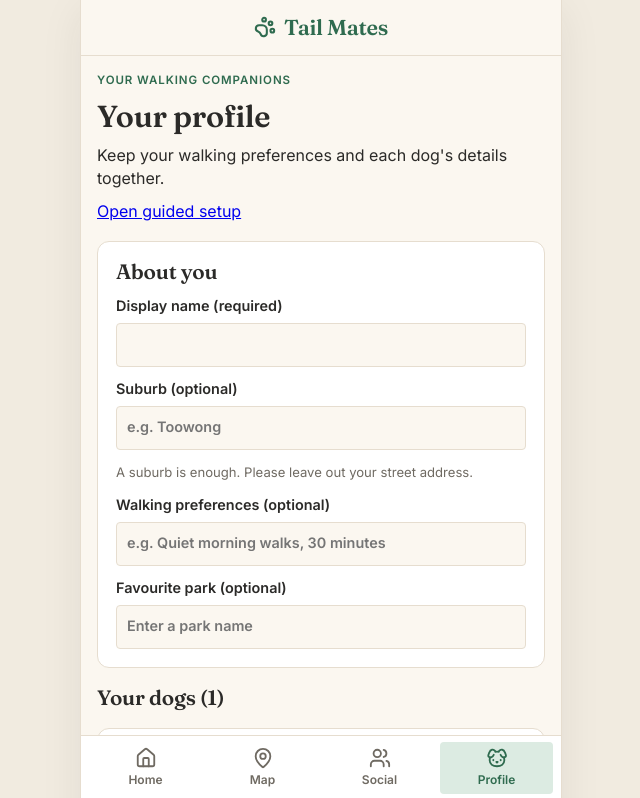
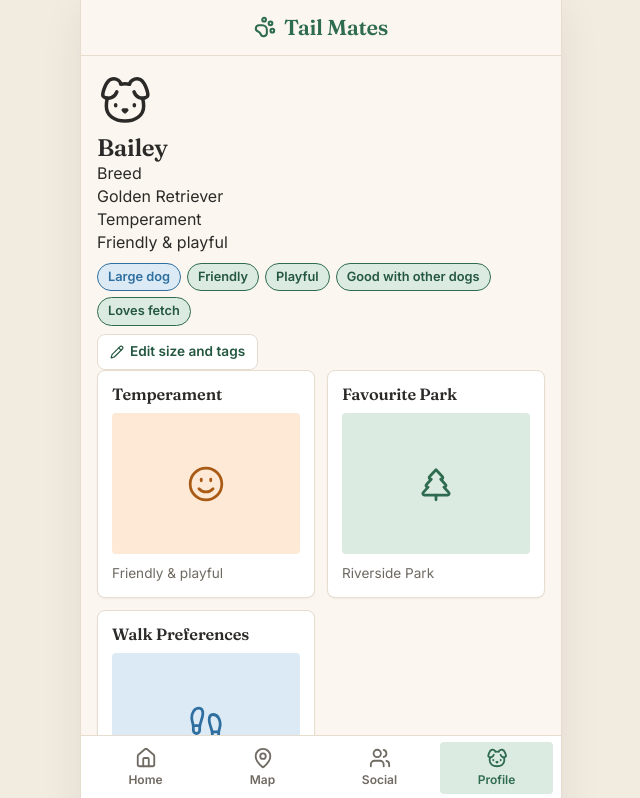
Before and after one commit to jetchommanivong/beans-pesto, a React (Vite) app: page /#/profile in a window 1280 px wide. Shown: the top 798 px of the page, without its empty margins (319-959 px from the left). Built offline with nearby package versions, Linux system fonts and the light colour scheme.

Commit message:
Edit tags on Profile; show privacy status on Home

```diff
--- a/src/pages/HomePage.jsx
+++ b/src/pages/HomePage.jsx
@@ -1,11 +1,12 @@
 import { Link } from 'react-router'
 import { ChevronRight, Droplet, Footprints, MapPin, PawPrint } from 'lucide-react'
 import Avatar from '../components/Avatar.jsx'
+import HomePrivacyStatus from '../components/HomePrivacyStatus.jsx'
 import useNearbyPlaces from '../hooks/useNearbyPlaces.js'
+import usePrivacySettings from '../hooks/usePrivacySettings.js'
 import useUserLocation from '../hooks/useUserLocation.js'
 import { formatDistance } from '../data/brisbaneOpenData.js'
-import useProfile from '../hooks/useProfile.js'
-import { nearbyDogs } from '../data/mockData.js'
+import { dogProfile, nearbyDogs } from '../data/mockData.js'
 import './HomePage.css'
 
 const SEARCH_RADIUS_KM = 3
@@ -13,8 +14,8 @@ const SEARCH_RADIUS_KM = 3
 // Home answers "what should I do right now?". Getting to the Map, Social and
 // Profile screens is the bottom navigation's job, so nothing here repeats it.
 export default function HomePage() {
-  const { saved } = useProfile()
   const { location, isPrecise, status, requestLocation } = useUserLocation()
+  const { settings } = usePrivacySettings()
   const { places, status: dataStatus } = useNearbyPlaces({
     lat: location.lat,
     lon: location.lon,
@@ -29,10 +30,10 @@ export default function HomePage() {
     <div className="home">
       <section className="home-intro">
         <p className="home-intro__eyebrow">Good to see you!</p>
-        <h1 className="home-intro__title">{saved.owner.name ? `Ready for a walk, ${saved.owner.name}?` : 'Ready for a walk?'}</h1>
+        <h1 className="home-intro__title">Ready for a walk, {dogProfile.name}?</h1>
       </section>
 
-      {!saved.onboardingComplete && <aside className="home-setup"><h2>Set up your profile</h2><p>Add your walking preferences and your dogs' details. You can browse without completing setup.</p><Link to="/onboarding" className="button button--secondary">Start guided setup</Link></aside>}
+      <HomePrivacyStatus settings={settings} />
 
       {/* Opens the dog-park map until the walk screen (task 16) exists. */}
       <Link to="/map?filter=dogParks" className="button button--primary home-cta">
@@ -90,6 +91,18 @@ export default function HomePage() {
       <section className="home-section">
         <h2 className="home-section__title">Out walking now</h2>
         <ul className="home-dogs">
+          {settings.shareLocation && (
+            <li>
+              <Link to="/profile/privacy" className="home-dog">
+                <Avatar name={dogProfile.name} tone="primary" size={44} />
+                <span className="home-dog__text">
+                  <span className="home-dog__name">You and {dogProfile.name}</span>
+                  <span className="home-dog__detail">Visible to friends while you walk</span>
+                </span>
+                <MapPin className="home-dog__pin" size={18} aria-hidden="true" />
+              </Link>
+            </li>
+          )}
           {nearbyDogs.map((dog) => (
             <li key={dog.id}>
               <Link to="/social" className="home-dog">
--- a/src/pages/ProfilePage.jsx
+++ b/src/pages/ProfilePage.jsx
@@ -1,27 +1,68 @@
-import { useState } from 'react'
 import { Link } from 'react-router'
-import useProfile from '../hooks/useProfile.js'
-import { ChevronRight, ShieldCheck } from 'lucide-react'
+import { ChevronRight, Dog, Footprints, ShieldCheck, Smile, TreePine } from 'lucide-react'
+import DogTagEditor from '../components/DogTagEditor.jsx'
+import FeatureCard from '../components/FeatureCard.jsx'
+import useDogTags from '../hooks/useDogTags.js'
 import usePrivacySettings from '../hooks/usePrivacySettings.js'
+import { dogProfile } from '../data/mockData.js'
 import '../components/ListItem.css'
+import './ProfilePage.css'
 import './ProfileAccount.css'
-import { OwnerFields, DogFields, StorageNotice } from '../components/ProfileFields.jsx'
-import './ProfilePage.css'
 
 export default function ProfilePage() {
-  const { dirty, notice, saveProfile, discard } = useProfile()
   const { settings } = usePrivacySettings()
-  const [result, setResult] = useState(null)
-  function save(event) { event.preventDefault(); setResult(saveProfile()) }
-  return <div className="profile-editor">
-    <header className="profile-intro"><p className="profile-eyebrow">YOUR WALKING COMPANIONS</p><h1>Your profile</h1><p>Keep your walking preferences and each dog's details together.</p><Link to="/onboarding">Open guided setup</Link></header>
-    {notice && <p className="profile-notice" role="alert">{notice}</p>}
-    <form className="profile-editor" onSubmit={save} onChange={() => setResult(null)}>
-      <OwnerFields /><DogFields /><StorageNotice />
-      <p className="profile-help" role="status">{dirty ? 'Unsaved changes. Your draft stays available when you switch pages. Save before closing this app.' : 'No unsaved changes.'}</p>
-      {result && (!result.ok || !dirty) && <p role={result.ok ? 'status' : 'alert'} className={result.ok ? 'profile-success' : 'profile-error'}>{result.message}</p>}
-      <div className="profile-actions"><button className="button button--primary" type="submit">Save profile</button><button className="button button--secondary" type="button" disabled={!dirty} onClick={() => { discard(); setResult(null) }}>Discard changes</button></div>
-    </form>
+  const { details, setDetails } = useDogTags()
+
+  // Dog details only. Privacy is an account setting, so it is no longer a dog card.
+  const profileCards = [
+    {
+      title: 'Temperament',
+      description: dogProfile.temperament,
+      icon: Smile,
+      tone: 'accent',
+    },
+    {
+      title: 'Favourite Park',
+      description: dogProfile.favouritePark,
+      icon: TreePine,
+      tone: 'primary',
+    },
+    {
+      title: 'Walk Preferences',
+      description: dogProfile.walkPreferences,
+      icon: Footprints,
+      tone: 'water',
+    },
+  ]
+
+  return (
+    <>
+      <section className="profile-hero">
+        <div className="profile-hero__photo" aria-hidden="true">
+          <Dog size={56} strokeWidth={1.5} />
+        </div>
+        <div className="profile-hero__info">
+          <h1 className="profile-hero__name">{dogProfile.name}</h1>
+          <dl className="profile-hero__facts">
+            <div>
+              <dt>Breed</dt>
+              <dd>{dogProfile.breed}</dd>
+            </div>
+            <div>
+              <dt>Temperament</dt>
+              <dd>{dogProfile.temperament}</dd>
+            </div>
+          </dl>
+          <DogTagEditor details={details} onChange={setDetails} />
+        </div>
+      </section>
+
+      <div className="card-grid">
+        {profileCards.map((card) => (
+          <FeatureCard key={card.title} {...card} />
+        ))}
+      </div>
+
       <h2 className="profile-account-title">Your account</h2>
       <Link to="/profile/privacy" className="list-item tone-primary profile-privacy">
         <ShieldCheck size={24} aria-hidden="true" />
@@ -34,5 +75,6 @@ export default function ProfilePage() {
         </span>
         <ChevronRight className="list-item__chevron" size={20} aria-hidden="true" />
       </Link>
-  </div>
+    </>
+  )
 }
```
